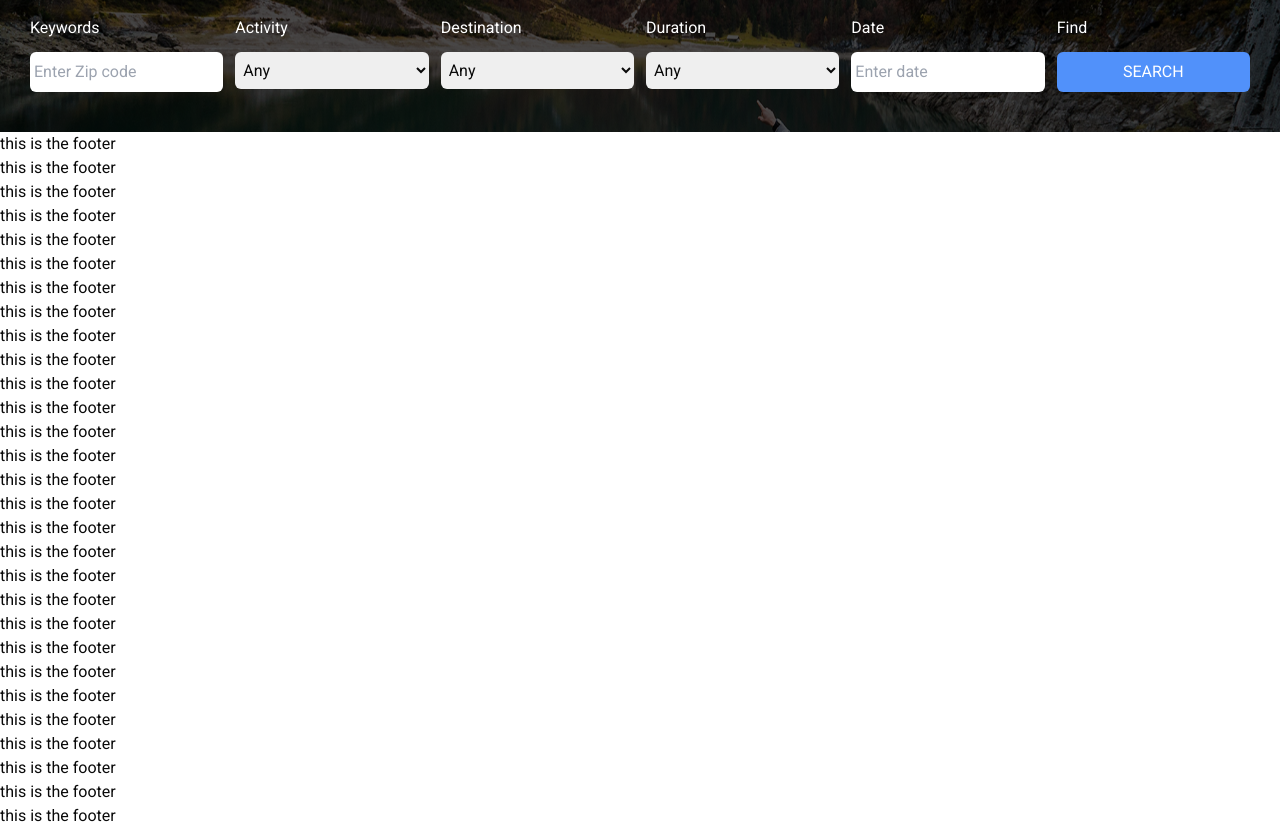
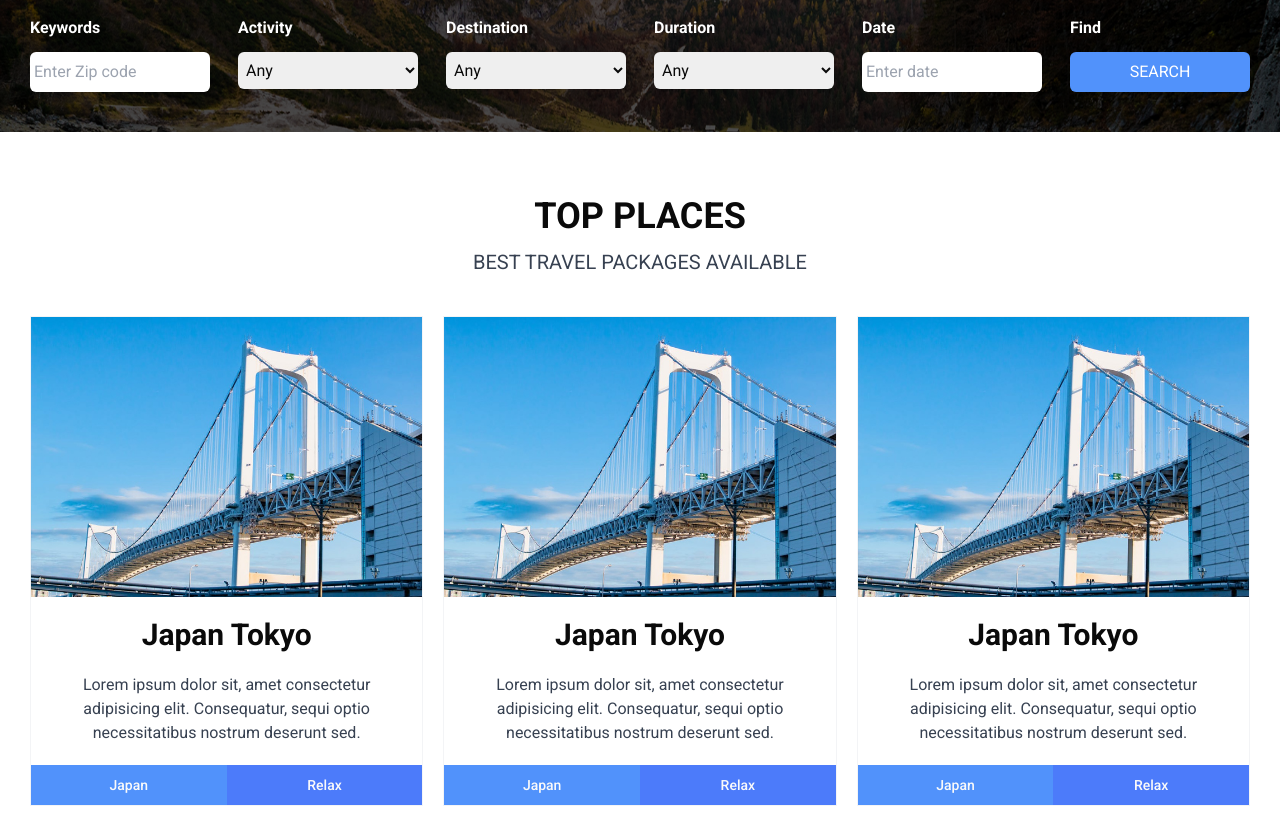
Before and after one commit to muhammadali246397/traveler, a React (Vite) app: page / in a window 1280 px wide. Shown: the part 620-1444 px from the top of the page. Built offline with nearby package versions, Linux system fonts and the light colour scheme; no server answers.

Commit message:
making some card for home page

```diff
--- /dev/null
+++ b/src/components/ui/Card.tsx
@@ -0,0 +1,22 @@
+import p1 from "./../../assets/p1.jpg"
+import { Button } from "./button";
+const Card = () => {
+    return (
+        <div className="w-full max-w-md border border-gray-100">
+            <div className="w-full">
+                <img className="w-full"  src={p1} alt="" />
+            </div>
+            <div>
+                <h4 className="font-bold text-3xl py-5 text-center">Japan Tokyo</h4>
+                <p className="text-gray-700 text-center px-8 pb-5">Lorem ipsum dolor sit, amet consectetur adipisicing elit. Consequatur, sequi optio necessitatibus nostrum deserunt sed.</p>
+            </div>
+            <div>
+                <Button className="rounded-none w-1/2">Japan</Button>
+                <Button className="bg-secondary rounded-none w-1/2">Relax</Button>
+            </div>
+
+        </div>
+    );
+};
+
+export default Card;
--- a/src/index.css
+++ b/src/index.css
@@ -9,9 +9,9 @@
     --card-foreground: 0 0% 3.9%;
     --popover: 0 0% 100%;
     --popover-foreground: 0 0% 3.9%;
-    --primary: 0 0% 9%;
+    --primary: 217 95% 65%;
     --primary-foreground: 0 0% 98%;
-    --secondary: 0 0% 96.1%;
+    --secondary: 224 95% 64%;
     --secondary-foreground: 0 0% 9%;
     --muted: 0 0% 96.1%;
     --muted-foreground: 0 0% 45.1%;
--- a/src/pages/home/HeroSection.tsx
+++ b/src/pages/home/HeroSection.tsx
@@ -34,7 +34,7 @@ const HeroSection = () => {
             <div className='w-full py-28 bg-black bg-opacity-40'>
                 <Container classname={'text-center'}>
                 <h1 className='text-7xl lg:px-10 font-bold text-white leading-[90px]'>Vulputate Mollis Ultricies Fermentum Parturient</h1>
-                <Button className='mt-10 bg-[#5191FA] text-white text-lg font-semibold'>Read More</Button>
+                <Button className='mt-10 text-white text-lg font-semibold'>Read More</Button>
                 </Container>
             </div>
         </SwiperSlide>
--- a/src/pages/home/Home.tsx
+++ b/src/pages/home/Home.tsx
@@ -1,6 +1,7 @@
 
 import HeroSection from "./HeroSection";
 import SearchSection from "./SearchSection";
+import TopPlaceSection from "./TopPlaceSection";
 
 
 const Home = () => {
@@ -9,6 +10,7 @@ const Home = () => {
        <div>
          <HeroSection/>
          <SearchSection/>
+         <TopPlaceSection/>
        </div>
 
     );
--- a/src/pages/home/SearchSection.tsx
+++ b/src/pages/home/SearchSection.tsx
@@ -12,13 +12,13 @@ const SearchSection = () => {
             >
                 <div className="bg-black bg-opacity-70">
                     <Container classname={'py-10'}>
-                        <div className="grid grid-cols-2 lg:grid-cols-6 gap-3">
-                            <div className="w-full max-w-[250px]">
-                                <label className="text-white block mb-3" htmlFor="Keywords">Keywords</label>
+                        <div className="grid grid-cols-2 lg:grid-cols-6 gap-7">
+                            <div className="w-full">
+                                <label className="text-white block mb-3 font-semibold" htmlFor="Keywords">Keywords</label>
                                 <input className=" py-2 px-1 w-full rounded-md" type="text" placeholder="Enter Zip code" />
                             </div>
-                            <div className="w-full max-w-[250px]">
-                                <label className="text-white block mb-3" htmlFor="Activity">Activity</label>
+                            <div className="w-full">
+                                <label className="text-white block mb-3 font-semibold" htmlFor="Activity">Activity</label>
                                 {/* <input className=" py-2 px-1 rounded-md" type="text" /> */}
                                 <select className=" py-2 px-1 w-full rounded-md" name="Activity" id="Activity">
                                     <option className="text-[#495057]" value="Any">Any</option>
@@ -27,8 +27,8 @@ const SearchSection = () => {
                                     <option className="text-[#495057]" value="audi">Audi</option>
                                 </select>
                             </div>
-                            <div className="w-full max-w-[250px]">
-                                <label className="text-white block mb-3" htmlFor="Destination">Destination</label>
+                            <div className="w-full">
+                                <label className="text-white block mb-3 font-semibold" htmlFor="Destination">Destination</label>
                                 <select className=" py-2 px-1 w-full rounded-md" name="Activity" id="Activity">
                                     <option value="Any">Any</option>
                                     <option value="saab">Saab</option>
@@ -36,8 +36,8 @@ const SearchSection = () => {
                                     <option value="audi">Audi</option>
                                 </select>
                             </div>
-                            <div className="w-full max-w-[250px]">
-                                <label className="text-white block mb-3" htmlFor="Duration">Duration</label>
+                            <div className="w-full">
+                                <label className="text-white block mb-3 font-semibold" htmlFor="Duration">Duration</label>
                                 <select className=" py-2 px-1 w-full rounded-md" name="Activity" id="Activity">
                                     <option value="Any">Any</option>
                                     <option value="saab">Saab</option>
@@ -45,13 +45,13 @@ const SearchSection = () => {
                                     <option value="audi">Audi</option>
                                 </select>
                             </div>
-                            <div className="w-full max-w-[250px]">
-                                <label className="text-white block mb-3" htmlFor="Date">Date</label>
+                            <div className="w-full">
+                                <label className="text-white block mb-3 font-semibold" htmlFor="Date">Date</label>
                                 <input className=" py-2 px-1 w-full rounded-md" type="text" placeholder="Enter date"/>
                             </div>
-                            <div className="w-full max-w-[250px]">
-                                <label className="text-white block mb-3" htmlFor="Find">Find</label>
-                                <input className=" py-2 px-1 w-full rounded-md bg-[#5191FA] text text-white" type="submit" value="SEARCH" />
+                            <div className="w-full">
+                                <label className="text-white block mb-3 font-semibold" htmlFor="Find">Find</label>
+                                <input className=" py-2 px-1 w-full rounded-md bg-primary text text-white" type="submit" value="SEARCH" />
                             </div>
 
                         </div>
--- /dev/null
+++ b/src/pages/home/TopPlaceSection.tsx
@@ -0,0 +1,36 @@
+import Card from "@/components/ui/Card";
+import Container from "@/lib/Container";
+import { useEffect, useState } from "react";
+
+
+
+const TopPlaceSection = () => {
+
+    const [ allCards, setAllCard] = useState([]);
+    console.log(allCards)
+
+    useEffect(() => {
+    fetch(`"../../assets/cardInfo.json"`)
+    .then(res => res.json())
+    .then(data => setAllCard(data))
+    }, [])
+
+    return (
+        <Container classname={"py-16"}>
+            <div className="text-center uppercase">
+                <h1 className="font-semibold text-4xl ">Top Places</h1>
+                <p className="mt-3 text-gray-700 text-xl">BEST TRAVEL PACKAGES AVAILABLE</p>
+            </div>
+            <div className="grid lg:grid-cols-3 gap-5 mt-10">
+                <Card></Card>
+                <Card></Card>
+                <Card></Card>
+                <Card></Card>
+                <Card></Card>
+                <Card></Card>
+            </div>
+        </Container>
+    );
+};
+
+export default TopPlaceSection;
```
Also changed, not shown: src/assets/cardInfo.json (added, +41 -0 lines), src/assets/p1.jpg (added).
